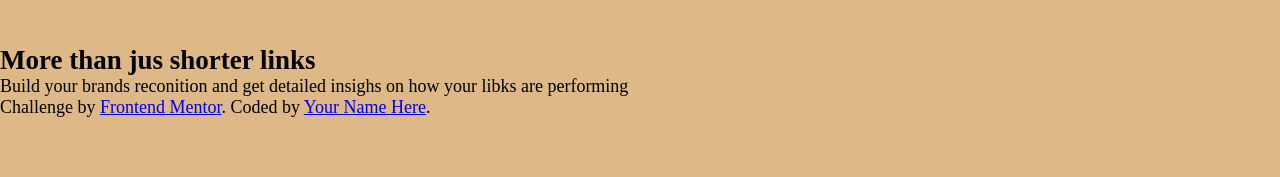
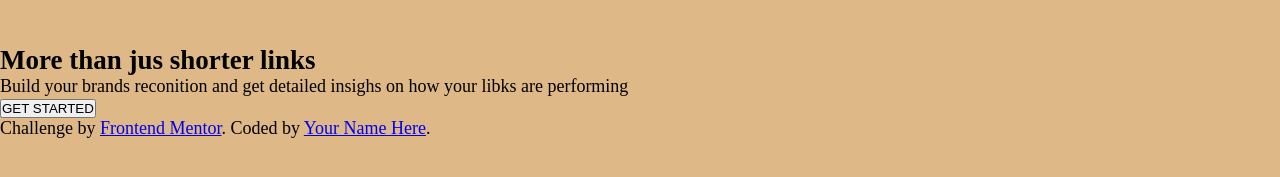
Before and after one commit to ThiernoHBah/URL-shortening-API-landing-page, a plain HTML site: page index.html in a window 1280 px wide. Shown: the part 55-232 px from the top of the page. Drawn offline with Linux system fonts and the light colour scheme; a script that the page names is missing.

Commit message:
adeed a button and give it a class of btn

```diff
--- a/index.html
+++ b/index.html
@@ -39,6 +39,7 @@
     <div class="content">
       <h1> More than jus shorter links</h1>
       <p>Build your brands reconition and get detailed insighs on how your libks are performing</p>
+      <button class="btn">GET STARTED</button>
 
     </div>
   </section>
```
